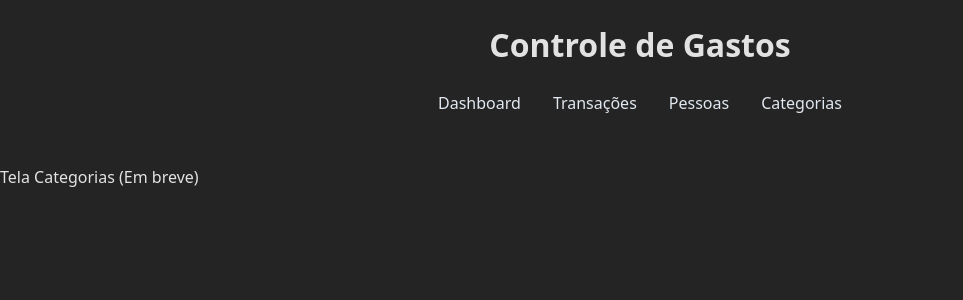
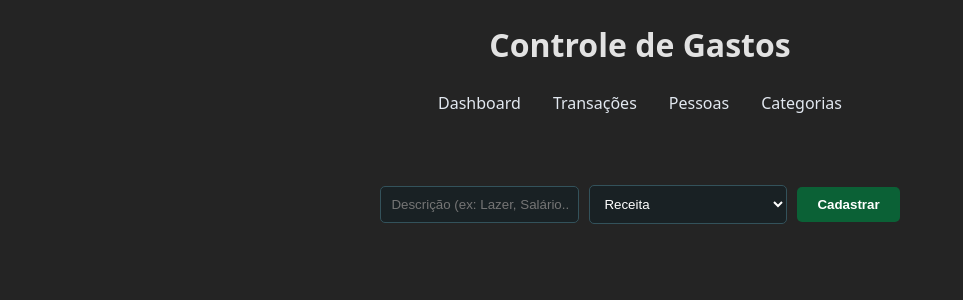
Before and after one commit to wesleysotnas64/controle-gastos-web, a React (Vite) app: page /categorias in a window 1280 px wide. Shown: the top 300 px of the page, without its empty margins (0-963 px from the left). Built offline with nearby package versions, Linux system fonts and the light colour scheme.

Commit message:
feat: create category;

```diff
--- a/src/App.tsx
+++ b/src/App.tsx
@@ -1,6 +1,7 @@
 import { BrowserRouter, Routes, Route } from "react-router-dom";
 import PeopleManagerPage from "./pages/PeopleManagerPage/PeopleManagerPage";
 import Header from "./components/Header/Header";
+import CategoryManagerPage from "./pages/CategoryManagerPage/CategoryManagerPage";
 
 
 function App() {
@@ -14,7 +15,7 @@ function App() {
           <Route path="/" element={<div>Tela Dashboard (Em breve)</div>} />
           <Route path="/transacoes" element={<div>Tela Transações (Em breve)</div>} />
           <Route path="/pessoas" element={<PeopleManagerPage />} />
-          <Route path="/categorias" element={<div>Tela Categorias (Em breve)</div>} />
+          <Route path="/categorias" element={<CategoryManagerPage />} />
         </Routes>
       </main>
     </BrowserRouter>
--- /dev/null
+++ b/src/pages/CategoryManagerPage/CategoryManagerPage.css
@@ -0,0 +1,29 @@
+.manager-container {
+    display: flex;
+    flex-direction: column;
+}
+
+.registration-area {
+    display: flex;
+    gap: 10px;
+    align-items: center;
+    justify-content: center;
+    padding: 20px;
+    border-radius: 10px;
+}
+
+.select-purpose {
+    background-color: rgb(25, 33, 36);
+    border: 1px solid rgb(51, 82, 91);
+    color: white;
+    padding: 10px;
+    border-radius: 5px;
+    outline: none;
+    cursor: pointer;
+}
+
+/* Estiliza as opções dentro do select (funciona em alguns navegadores) */
+.select-purpose option {
+    background-color: rgb(35, 43, 46);
+    color: white;
+}
--- /dev/null
+++ b/src/pages/CategoryManagerPage/CategoryManagerPage.tsx
@@ -0,0 +1,69 @@
+import { useState } from 'react';
+import './CategoryManagerPage.css'
+import { CategoryPurpose, type CategoryPurposeType, type CreateCategoryDTO } from '../../types/Category';
+import api from '../../services/api';
+import { API_ROUTES } from '../../services/apiRoutes';
+
+function CategoryManagerPage() {
+    const [description, setDescription] = useState("");
+    const [purpose, setPurpose] = useState<CategoryPurposeType>(CategoryPurpose.Income);
+
+    const handleRegister = async () => {
+        if (!description.trim()) {
+            alert("A descrição é obrigatória.");
+            return;
+        }
+
+        try{
+            const newCategory: CreateCategoryDTO = {
+                description: description,
+                purpose: purpose
+            };
+
+            await api.post(API_ROUTES.CATEGORY.CREATE, newCategory);
+            alert("Categoria cadastrada com sucesso!");
+
+            setDescription("");
+            setPurpose(CategoryPurpose.Income);
+
+            window.location.reload();
+        } catch (error: any){
+            console.error("Erro ao cadastrar categoria:", error);
+            alert(error.response?.data?.message || "Erro ao conectar com o servidor.");
+        }
+    };
+
+    return (
+        <>
+        <div className="manager-container">
+            <div className="registration-area">
+                <input
+                    type="text"
+                    placeholder="Descrição (ex: Lazer, Salário...)"
+                    value={description}
+                    onChange={(e) => setDescription(e.target.value)}
+                />
+
+                <select
+                    value={purpose}
+                    onChange={(e) => setPurpose(Number(e.target.value) as CategoryPurposeType)}
+                    className="select-purpose"
+                >
+                    <option value={CategoryPurpose.Income}>Receita</option>
+                    <option value={CategoryPurpose.Expense}>Despesa</option>
+                    <option value={CategoryPurpose.Both}>Ambas (Receita/Despesa)</option>
+                </select>
+
+                <button onClick={handleRegister} className="btn-register">
+                    Cadastrar
+                </button>
+
+                {/* Aqui deve ser um elemento select onde o usuário pode escolher o tipo.
+                A categoria pode ser receita, despesa ou ambas. */}
+            </div>
+        </div>
+        </>
+    );
+}
+
+export default CategoryManagerPage;
--- a/src/pages/PeopleManagerPage/ListPeople/ListPeople.tsx
+++ b/src/pages/PeopleManagerPage/ListPeople/ListPeople.tsx
@@ -1,5 +1,5 @@
 import { useEffect, useState } from "react";
-import type { Person, PersonDeleteDTO } from "../../../types/person/Person";
+import type { Person, PersonDeleteDTO } from "../../../types/Person";
 import { API_ROUTES } from "../../../services/apiRoutes";
 import './ListPeople.css';
 import api from "../../../services/api";
--- a/src/pages/PeopleManagerPage/PeopleManagerPage.tsx
+++ b/src/pages/PeopleManagerPage/PeopleManagerPage.tsx
@@ -2,7 +2,7 @@ import { useState } from "react";
 import ListPeople from "./ListPeople/ListPeople";
 import api from "../../services/api";
 import { API_ROUTES } from "../../services/apiRoutes";
-import type { Person } from "../../types/person/Person";
+import type { Person } from "../../types/Person";
 import './PeopleManagerPage.css'
 
 function PeopleManagerPage () {
--- /dev/null
+++ b/src/types/Category.ts
@@ -0,0 +1,19 @@
+export const CategoryPurpose = {
+    Income: 1, // Receita
+    Expense: 2, // Despesa
+    Both: 3 // Ambas
+} as const;
+
+// Criamos um tipo baseado nos valores do objeto acima
+export type CategoryPurposeType = typeof CategoryPurpose[keyof typeof CategoryPurpose];
+
+export interface Category {
+    id: string;
+    description: string;
+    purpose: CategoryPurposeType;
+}
+
+export interface CreateCategoryDTO {
+    description: string;
+    purpose: CategoryPurposeType;
+}
```
Also changed, not shown: src/types/Person.ts (renamed from src/types/person/Person.ts).
